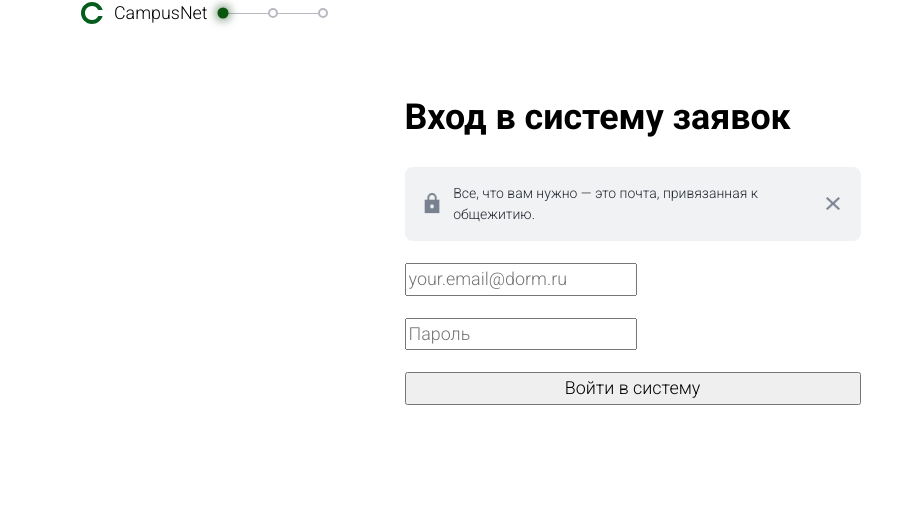
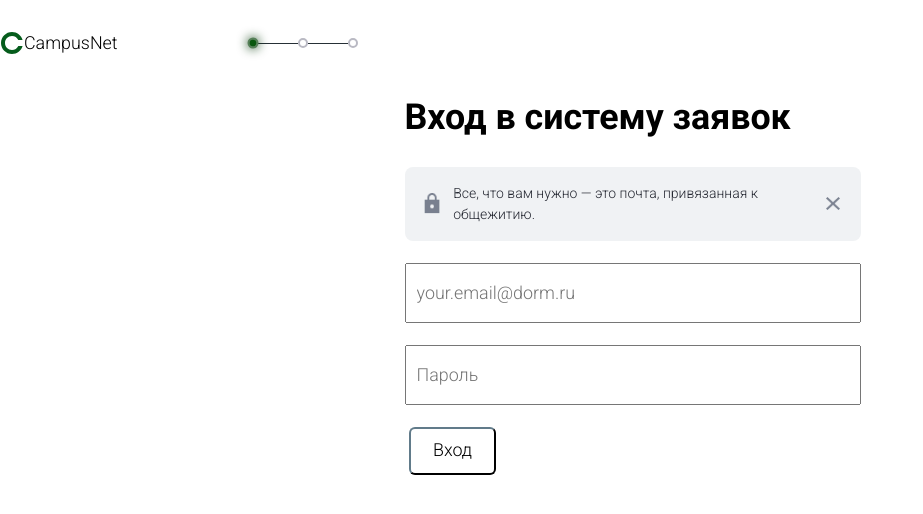
Before and after one commit to pasiwka/dorm-requests, a website: page frontend/pages/login.html in a window 1280 px wide. Shown: the whole page, without its empty margins (0-923 px from the left). Drawn offline with Linux system fonts and the light colour scheme.

Commit message:
Доделала первую страницу

```diff
--- a/frontend/pages/login.html
+++ b/frontend/pages/login.html
@@ -11,8 +11,8 @@
 <body>
     <header class="header">
         <div class="container_1">
-        <img src="/frontend/pages/img/Logo.svg" alt="CampusNet" class="logo-img">
-        <span class="logo-text">CampusNet</span>
+        <img src="/frontend/pages/img/Logo.svg" alt="CampusNet" class="logo logo-img">
+        <span class="logo logo-text">CampusNet</span>
         <div class="stepper">
             <div class="step active"></div>
             <div class="line"></div>
@@ -55,7 +55,7 @@
                 </div>
 
                 <button type="submit" class="auth-btn">
-                    <span>Войти в систему</span>
+                    <span>Вход</span>
                 </button>
         </form>
         </main>
--- a/frontend/styles/_globals.scss
+++ b/frontend/styles/_globals.scss
@@ -12,6 +12,8 @@ body {
 .stepper {
   display: flex;
   align-items: center;
+  position: relative;
+  left: 130px;
 
 }
 
@@ -24,7 +26,7 @@ body {
   transition: all 0.3s ease;
 
   &.active {
-    border-color: #09570e;
+    border-color: rgb(87, 128, 89);
     background: #09570e;
     transform: scale(1.1);
     box-shadow: var(--box-shadow);
@@ -60,7 +62,30 @@ h1{
   position: absolute;
   display: flex;
   align-items: center;
-  left: 80px;
-  gap: 10px;
-
+  top: 30px;
 }
+.auth-btn{
+  font-weight: 500;
+  background: var(--color-dark-15);
+  border-color: var(--color-light-10);
+  width: 87px;
+  height: 48px;
+  border-radius: 6px;
+  position: relative;
+  right: 180px;
+}
+button{
+  transform: none;
+  box-shadow: none;
+  translate: none;
+  transition: transform 0.9s;
+}
+button:hover {
+  background-color: var(--color-green-10);
+  color: var(--color-light);
+}
+input{
+  width: 100%;
+  height: 60px;
+  padding: 10px;
+}
--- a/frontend/styles/_variables.scss
+++ b/frontend/styles/_variables.scss
@@ -5,8 +5,9 @@
   --color-light: #FFFF;
   --color-dark-10:#242731;
   --color-dark:#141414;
-  --color-light-10: #B9B9C3;
+  --color-light-10: #263036;
   --color-light-20: #F0F2F4;
+  --color-green-10: rgba(9, 87, 14, 0.54);
 
   --border:1 solid var(--color-dark-15);
 
```
Also changed, not shown: frontend/styles/blocks/_login.scss (line endings or trailing spaces), frontend/styles/main.css, 1 other file.
